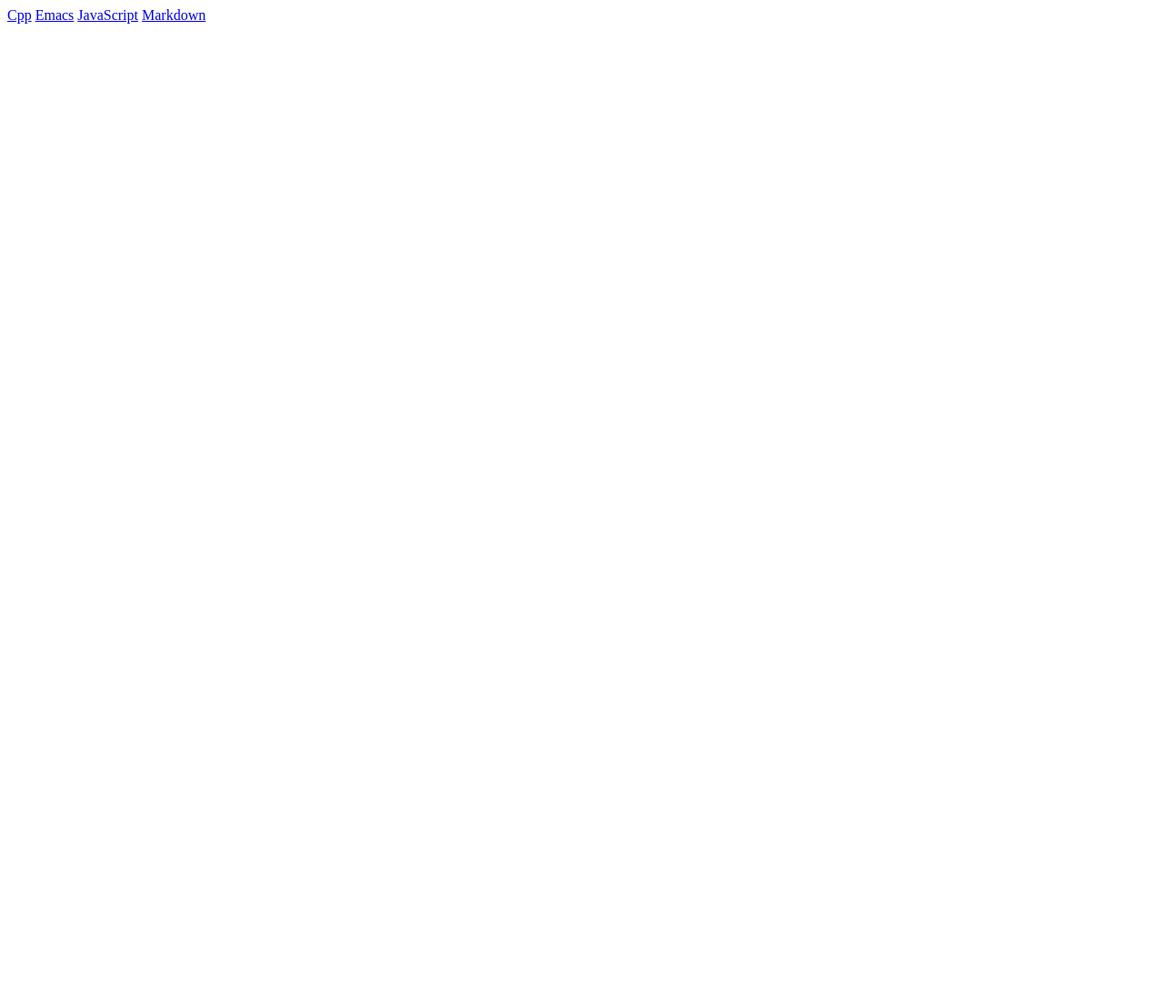
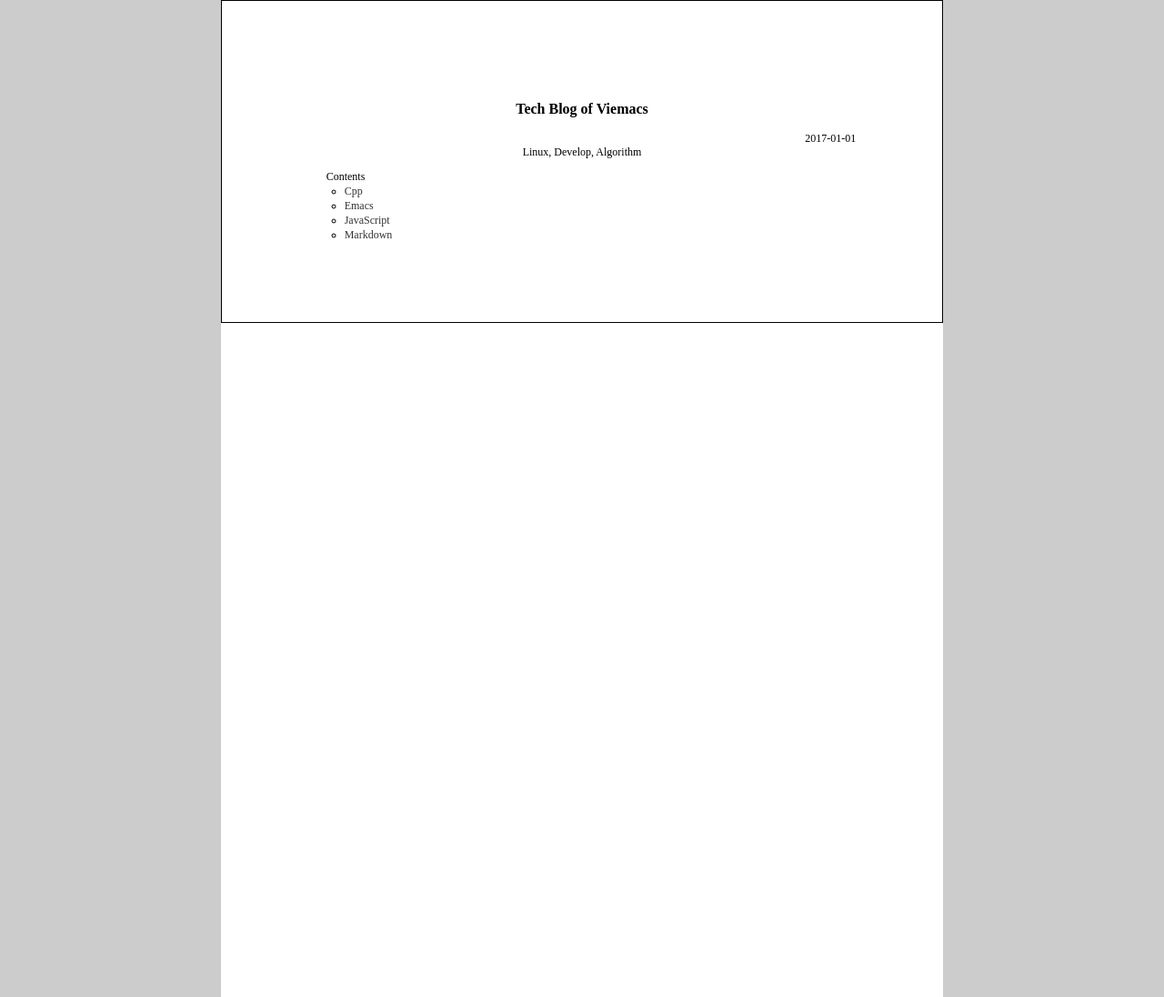
Before and after one commit to viemacs/blog, a plain HTML site: page index.html in a window 1280 px wide. Shown: the whole page at 91% size. Before the commit the page ends 800 px from the top, so only its background shows below. Drawn offline with Linux system fonts and the light colour scheme.

Commit message:
[ui] using a tex-like a4 page style

```diff
--- a/index.html
+++ b/index.html
@@ -1,15 +1,37 @@
 <!doctype html>
-<html lang="en">
+<html>
 <head>
   <meta charset="utf-8">
-  <title>Just A Tech Blog</title>
+  <title>Tech Blog - Viemacs</title>
+  <link rel="stylesheet" href="style.css">
 </head>
 <body>
+
+<div class="page">
+<div class="page-content">
+  <h3>Tech Blog of Viemacs</h3>
+  <div class="right">
+    2017-01-01
+  </div>
+
+  <div class="middle">
+    Linux, Develop, Algorithm
+  </div>
+
   <div>
-    <a href="https://viemacs.github.io/blog/cc" title="">Cpp</a>
-    <a href="https://viemacs.github.io/blog/emacs" title="">Emacs</a>
-    <a href="https://viemacs.github.io/blog/js" title="">JavaScript</a>
-    <a href="https://viemacs.github.io/blog/md" title="">Markdown</a>
+    <ul>
+      Contents
+      <li><a href="https://viemacs.github.io/blog/cc" title="">Cpp</a></li>
+      <li><a href="https://viemacs.github.io/blog/emacs" title="">Emacs</a></li>
+      <li><a href="https://viemacs.github.io/blog/js" title="">JavaScript</a></li>
+      <li><a href="https://viemacs.github.io/blog/md" title="">Markdown</a></li>
+    </ul>
   </div>
+</div class="page-content">
+</div class="page">
+
 </body>
+<style>
+  ul li { list-style-type: circle }
+</style>
 </html>
--- /dev/null
+++ b/style.css
@@ -0,0 +1,96 @@
+body {
+    background: #ccc;
+    width: 100%;
+    margin: 0;
+    padding: 0;
+}
+
+* {
+    font-size: 12px;
+	x-font-family: 'Source Sans Pro', 'Helvetica Neue', Helvetica, Arial, sans-serif;
+}
+h3 {font-size: 16px;}
+h4 {font-size: 14px;}
+
+div.page {
+    background: #fff;
+    width: 210mm;
+    height: 290mm;
+    margin: 0 auto 7mm auto;
+}
+div.page-content {
+    padding: 25mm 25mm 20mm 25mm;
+    margin: 0 auto 16px auto;
+
+}
+@media screen {
+    div.page-content {
+        border: 1px solid black;
+    }
+}
+
+h1, h2, h3 {
+    margin-left: auto;
+    margin-right: auto;
+    text-align: center;
+}
+
+h4 {
+    margin-bottom: 0;
+}
+hr {
+    margin-bottom: 20px;
+}
+
+a {
+    text-decoration: none;
+    color: #333333;
+}
+
+ul {
+    margin: 16 0;
+    padding-left: 20px;
+}
+
+ul li {
+    margin: 1px 0 1px 20px;
+}
+
+.role {
+    font-weight: bold;
+    font-size: 13px;
+}
+
+.proj {
+    font-weight: bold;
+    color: #633;
+    display: block;
+}
+
+.note {
+    color: #515151;
+    font-weight: normal;
+}
+
+.hide {
+    display: none;
+}
+
+.link {
+    text-decoration: underline;
+}
+
+div.right {
+    text-align: right;
+    right: 0;
+}
+
+div.middle {
+    margin-left: auto;
+    margin-right: auto;
+    text-align: center;
+}
+
+span.right {
+    float: right;
+}
```
